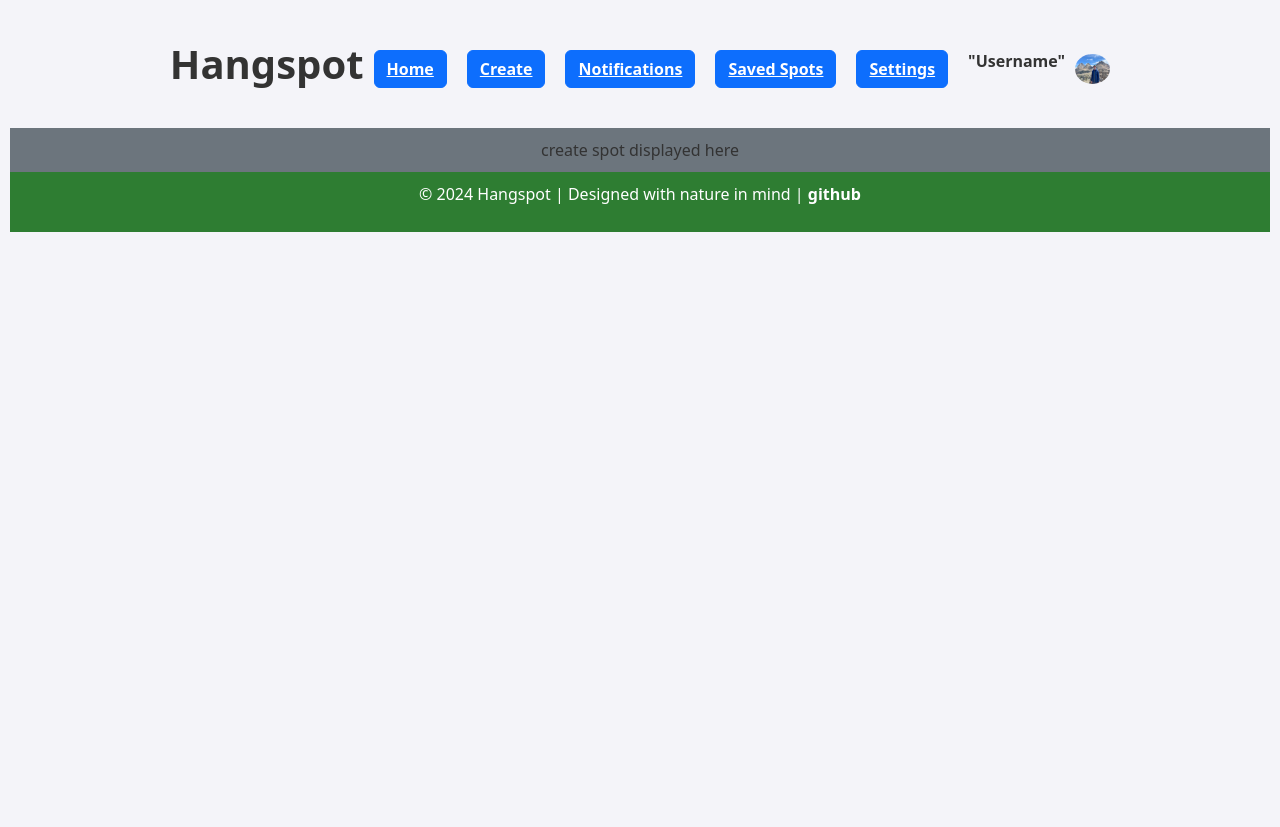
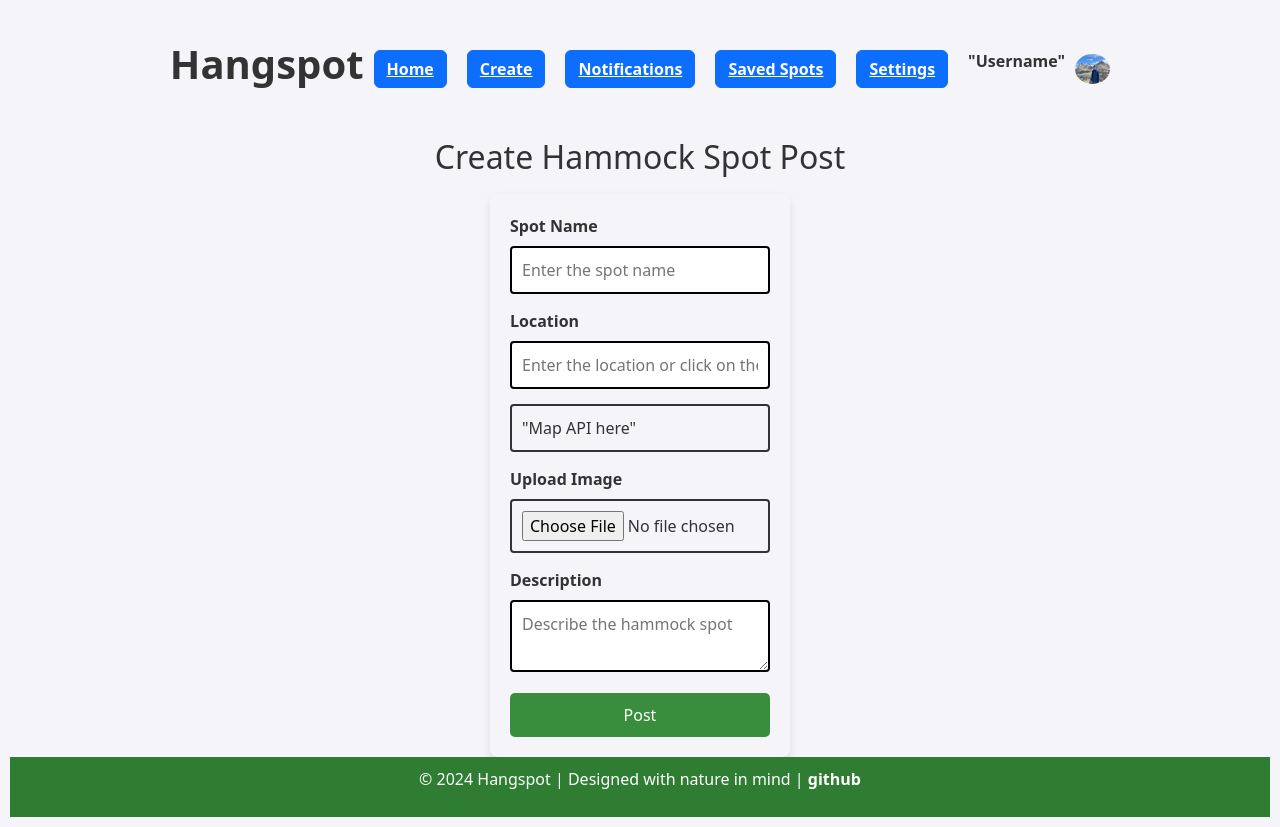
Before and after one commit to ianjrobertson/startup, a React (Vite) app: page /createSpot in a window 1280 px wide. Before the commit the page ends 800 px from the top, so only its background shows below. Built offline with nearby package versions, Linux system fonts and the light colour scheme.

Commit message:
createSpot page

```diff
--- a/src/createSpot/createSpot.jsx
+++ b/src/createSpot/createSpot.jsx
@@ -2,8 +2,27 @@ import React from 'react';
 
 export function CreateSpot() {
   return (
-    <main className='container-fluid bg-secondary text-center'>
-      <div>create spot displayed here</div>
+    <main>
+      <h2>Create Hammock Spot Post</h2>
+      <form action="/create-hammock-post" method="POST" enctype="multipart/form-data">
+
+        <label for="name">Spot Name</label>
+        <input type="text" id="name" name="name" placeholder="Enter the spot name" required/>
+
+
+        <label for="location">Location</label>
+        <input type="text" id="location" name="location" placeholder="Enter the location or click on the map" required/>
+
+        <div>"Map API here"</div>
+
+        <label for="image">Upload Image</label>
+        <input type="file" id="image" name="image" accept="image/*" required/>
+
+        <label for="description">Description</label>
+        <textarea id="description" name="description" placeholder="Describe the hammock spot" required></textarea>
+
+        <button type="submit">Post</button>
+      </form>
     </main>
   );
 }
```
